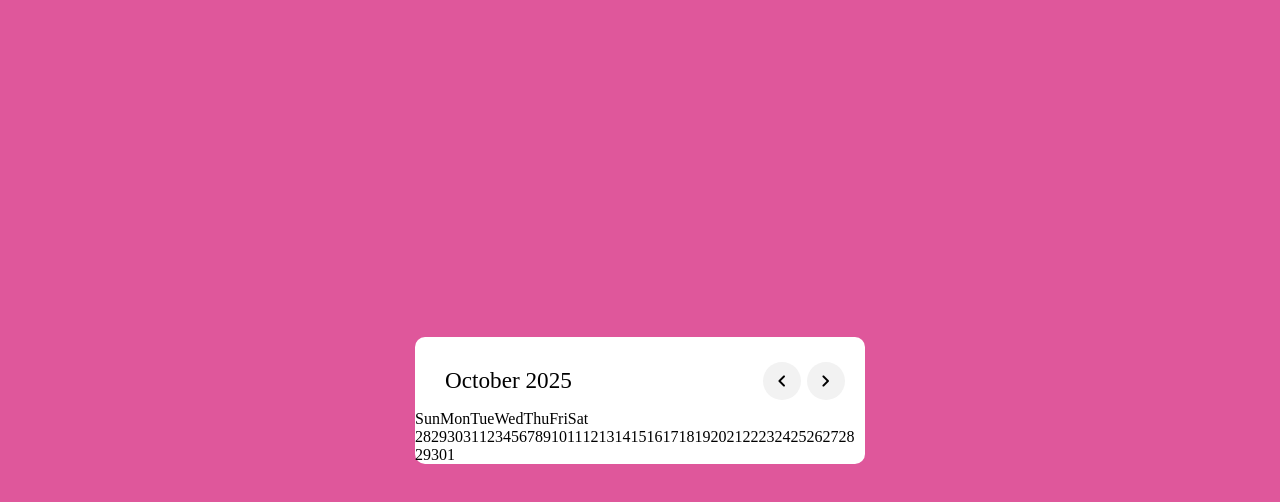
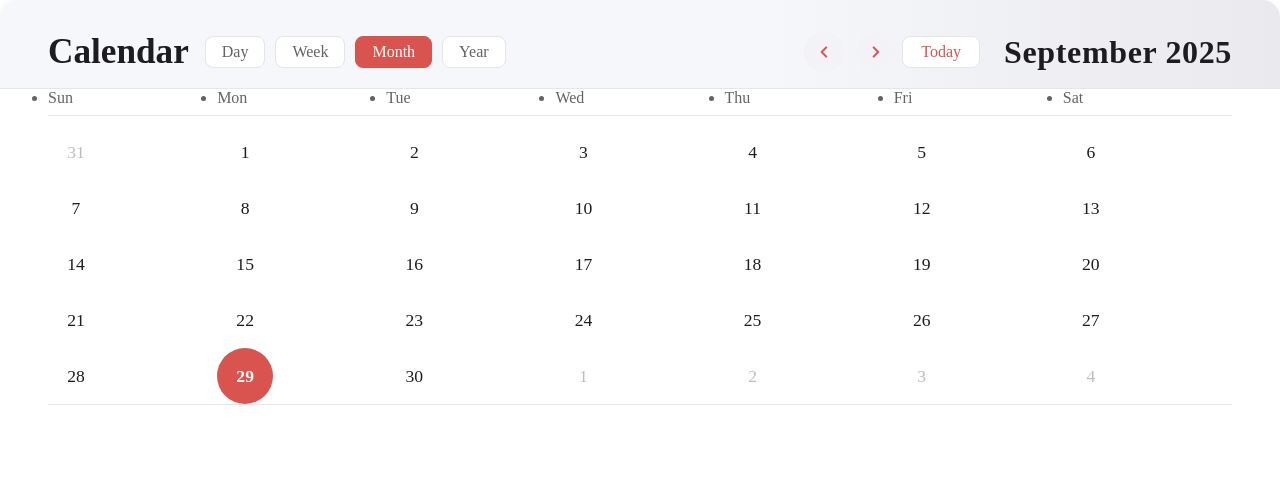
Before and after one commit to Sai-Santosh-Pal/mack-os, a plain HTML site: page apps/calendar.html in a window 1280 px wide. Drawn offline with nearby package versions, Linux system fonts and the light colour scheme; a web font is replaced by a local one.

Commit message:
calendar done

```diff
--- a/apps/calendar.css
+++ b/apps/calendar.css
@@ -1,3 +1,74 @@
+.calendar-placeholder {
+    text-align: center;
+    font-size: 2rem;
+    margin-top: 64px;
+    color: #636366;
+    font-family: 'SF Pro Bold';
+}
+.today-highlight {
+    border: 2px solid #ff3b30;
+    background: #fff0f0;
+    color: #fff !important;
+    font-weight: 600;
+}
+.inactive {
+    color: #bdbdbd;
+    background: none !important;
+    pointer-events: none;
+}
+
+.today-btn {
+    background: #fff;
+    color: #d9534f;
+    border: 1px solid #e5e5ea;
+    border-radius: 8px;
+    padding: 6px 18px;
+    font-size: 1rem;
+    font-weight: 500;
+    cursor: pointer;
+    margin-right: 8px;
+    transition: background 0.2s, border 0.2s;
+}
+.today-btn:hover {
+    background: #f2f2f7;
+    border-color: #d1d1d6;
+}
+
+.nav-btn {
+    background: #fff;
+    color: #636366;
+    border: 1px solid #e5e5ea;
+    border-radius: 8px;
+    padding: 6px 16px;
+    font-size: 1rem;
+    font-weight: 500;
+    cursor: pointer;
+    margin-right: 2px;
+    transition: background 0.2s, border 0.2s;
+}
+.nav-btn.active {
+    background: #d9534f;
+    color: #fff;
+    border-color: #d9534f;
+}
+.nav-btn:hover:not(.active) {
+    background: #f2f2f7;
+    border-color: #d1d1d6;
+}
+
+.search-bar {
+    font-size: 1rem;
+    border-radius: 8px;
+    border: 1px solid #e5e5ea;
+    padding: 6px 12px;
+    outline: none;
+    color: #1d1d1f;
+    background: #f6f7fa;
+    transition: border 0.2s;
+}
+.search-bar:focus {
+    border-color: #007aff;
+}
 @font-face {
     font-family: 'SF Pro';
     src: url('../assets/font/SF-Pro-Display-Regular.otf') format('opentype');
@@ -33,51 +104,127 @@
     transition: 0.1s ease
 }
 
-body{
+body {
+    min-height: 100vh;
+    width: 100vw;
+    background: linear-gradient(135deg, #f6f7fa 0%, #e9e9ee 100%);
     display: flex;
-    align-items: center;
-    justify-content: center;
-    min-height: 100vh;
-    background: #df579b;
-  }
+    align-items: stretch;
+    justify-content: stretch;
+    background: white;
+}
 
-.wrapper{
-    width: 450px;
+.wrapper {
+    width: 100vw;
+    height: 100vh;
+    max-width: 100vw;
+    max-height: 100vh;
     background: #fff;
-    border-radius: 10px;
+    /* border-radius: 18px; */
+    box-shadow: 0 8px 32px rgba(60,60,67,0.15);
+    display: flex;
+    flex-direction: column;
+    margin: 0;
+    padding: 0;
 }
 
 .wrapper header{
     display: flex;
     align-items: center;
-    padding: 25px 30px 10px;
+    padding: 32px 48px 16px;
     justify-content: space-between;
+    background: linear-gradient(90deg, #f6f7fa 60%, #e9e9ee 100%);
+    border-bottom: 1px solid #e5e5ea;
+    border-radius: 18px 18px 0 0;
+    box-shadow: 0 2px 8px rgba(60,60,67,0.07);
 }
 
 header .current-date{
-    font-size: 1.45rem;
-    font-weight: 500;
+    font-size: 2rem;
+    font-weight: 600;
+    color: #1d1d1f;
+    letter-spacing: 0.02em;
 }
 
 header .icons span{
-    height: 38px;
-    width: 38px;
-    margin: 0 1px;
+    height: 40px;
+    width: 40px;
+    margin: 0 4px;
     cursor: pointer;
     text-align: center;
-    line-height: 38px;
+    line-height: 40px;
     border-radius: 50%;
-    background: #f2f2f2;
+    background: #f2f2f7;
+    color: #d9534f;
+    font-size: 1.5rem;
+    transition: background 0.2s;
+}
+
+header .icons span:hover {
+    background: #e5e5ea;
 }
 
 header .icons span:last-child{
     margin-right: -10px;
 }
 
-.calendar ul{
+
+.calendar {
+    flex: 1;
     display: flex;
-    list-style: none;
-    flex-wrap: wrap;
+    flex-direction: column;
+    justify-content: flex-start;
+    background: #fff;
+    border-radius: 0 0 18px 18px;
+    box-shadow: none;
+    padding: 0 48px 32px 48px;
+    overflow: auto;
+}
+
+.weeks {
+    font-size: 1.1rem;
+    font-weight: 500;
+    color: #636366;
+    margin-bottom: 8px;
+    gap: 0;
+    display: grid;
+    grid-template-columns: repeat(7, 1fr);
+    border-bottom: 1px solid #e5e5ea;
+    padding-bottom: 8px;
+}
+
+.days {
+    font-size: 1.15rem;
+    color: #1d1d1f;
+    font-weight: 400;
+    display: grid;
+    grid-template-columns: repeat(7, 1fr);
+    grid-auto-rows: 56px;
+    gap: 0;
+    width: 100%;
+    margin: 0 auto;
+    border-bottom: 1px solid #e5e5ea;
+}
+
+.days li {
+    height: 100%;
+    aspect-ratio: 1 / 1;
+    display: flex;
+    align-items: center;
+    justify-content: center;
+    border-radius: 50%;
+    margin: 0;
+    border: 1px solid transparent;
+    transition: background 0.2s, color 0.2s, border 0.2s;
+    font-size: 1.1rem;
+    position: relative;
+}
+
+.days li.selected {
+    background: #d9534f;
+    color: #fff;
+    font-weight: 600;
+    border: none;
 }
 
 .bold {
@@ -95,3 +242,17 @@ header .icons span:last-child{
 .black {
     font-family: 'SF Pro Black';
 }
+
+.year-view {
+    /* Add padding and grid styling if needed */
+}
+.year-view .month-name {
+    color: #d9534f !important;
+    font-weight: 600;
+}
+.year-view .month-box {
+    background: #f6f7fa;
+    border-radius: 12px;
+    padding: 16px;
+    box-shadow: 0 2px 8px rgba(60,60,67,0.07);
+}
--- a/apps/calendar.html
+++ b/apps/calendar.html
@@ -3,17 +3,31 @@
 <head>
     <meta charset="UTF-8">
     <meta name="viewport" content="width=device-width, initial-scale=1.0">
-    <title>Document</title>
+    <title>Calendar</title>
     <link rel="stylesheet" href="calendar.css">
     <link rel="stylesheet" href="https://fonts.googleapis.com/css2?family=Material+Symbols+Rounded:opsz,wght,FILL,GRAD@20..48,100..700,0..1,-50..200">
+    <script defer src="calendar.js"></script>
 </head>
 <body>
     <div class="wrapper">
         <header>
-            <p class="current-date">October 2025</p>
-            <div class="icons">
-                <span class="material-symbols-rounded">chevron_left</span>
-                <span class="material-symbols-rounded">chevron_right</span>
+            <div style="display:flex;align-items:center;gap:16px;">
+                <h1 style="font-size:2.2rem;font-weight:600;color:#1d1d1f;margin:0;">Calendar</h1>
+                <nav style="display:flex;gap:8px;">
+                    <button class="nav-btn" data-view="day">Day</button>
+                    <button class="nav-btn" data-view="week">Week</button>
+                    <button class="nav-btn active" data-view="month">Month</button>
+                    <button class="nav-btn" data-view="year">Year</button>
+                </nav>
+            </div>
+            <div style="display:flex;align-items:center;gap:16px;">
+                <div class="icons">
+                    <span class="material-symbols-rounded">chevron_left</span>
+                    <span class="material-symbols-rounded">chevron_right</span>
+                </div>
+                <button class="today-btn">Today</button>
+                <span class="current-date">Month Year</span>
+
             </div>
         </header>
         <div class="calendar">
@@ -26,44 +40,11 @@
                 <li>Fri</li>
                 <li>Sat</li>
             </ul>
-            <ul class="days">
-                <li>28</li>
-                <li>29</li>
-                <li>30</li>
-                <li>31</li>
-                <li>1</li>
-                <li>2</li>
-                <li>3</li>
-                <li>4</li>
-                <li>5</li>
-                <li>6</li>
-                <li>7</li>
-                <li>8</li>
-                <li>9</li>
-                <li>10</li>
-                <li>11</li>
-                <li>12</li>
-                <li>13</li>
-                <li>14</li>
-                <li>15</li>
-                <li>16</li>
-                <li>17</li>
-                <li>18</li>
-                <li>19</li>
-                <li>20</li>
-                <li>21</li>
-                <li>22</li>
-                <li>23</li>
-                <li>24</li>
-                <li>25</li>
-                <li>26</li>
-                <li>27</li>
-                <li>28</li>
-                <li>29</li>
-                <li>30</li>
-                <li>1</li>
-            </ul>
+            <ul class="days"></ul>
         </div>
+        <div class="day-view" style="display:none;"></div>
+        <div class="week-view" style="display:none;"></div>
+        <div class="year-view" style="display:none;"></div>
     </div>
 </body>
 </html>
--- /dev/null
+++ b/apps/calendar.js
@@ -0,0 +1,196 @@
+// View switching logic
+const navBtns = document.querySelectorAll('.nav-btn');
+const calendarEl = document.querySelector('.calendar');
+
+function showView(view) {
+  navBtns.forEach(btn => btn.classList.remove('active'));
+  document.querySelector(`.nav-btn[data-view="${view}"]`).classList.add('active');
+  // Hide all views first
+  calendarEl.style.display = 'none';
+  document.querySelector('.day-view').style.display = 'none';
+  document.querySelector('.week-view').style.display = 'none';
+  document.querySelector('.year-view').style.display = 'none';
+
+  if (view === 'month') {
+    calendarEl.style.display = '';
+    renderCalendar(viewYear, viewMonth);
+  } else if (view === 'day') {
+    renderDayView();
+    document.querySelector('.day-view').style.display = '';
+  } else if (view === 'week') {
+    renderWeekView();
+    document.querySelector('.week-view').style.display = '';
+  } else if (view === 'year') {
+    renderYearView();
+    document.querySelector('.year-view').style.display = '';
+  }
+}
+// Render Day View
+function renderDayView() {
+  const dayView = document.querySelector('.day-view');
+  const date = selectedDate;
+  dayView.innerHTML = `<div style="padding:48px;text-align:left;">
+    <h2 style="font-size:2rem;font-weight:600;margin-bottom:16px;">${monthNames[date.getMonth()]} ${date.getDate()}, ${date.getFullYear()}</h2>
+    <div style="font-size:1.2rem;color:#636366;">No events for this day.</div>
+  </div>`;
+}
+
+// Render Week View
+function renderWeekView() {
+  const weekView = document.querySelector('.week-view');
+  const date = selectedDate;
+  // Find start of week (Sunday)
+  const start = new Date(date);
+  start.setDate(date.getDate() - date.getDay());
+  let html = `<div style="padding:48px;text-align:left;">
+    <h2 style="font-size:2rem;font-weight:600;margin-bottom:16px;">Week of ${monthNames[start.getMonth()]} ${start.getDate()}, ${start.getFullYear()}</h2>
+    <table style="width:100%;border-collapse:collapse;">
+      <tr>`;
+  for (let i = 0; i < 7; i++) {
+    const d = new Date(start);
+    d.setDate(start.getDate() + i);
+    html += `<th style="padding:8px 0;font-size:1.1rem;color:#636366;border-bottom:1px solid #e5e5ea;">${['Sun','Mon','Tue','Wed','Thu','Fri','Sat'][i]}</th>`;
+  }
+  html += '</tr><tr>';
+  for (let i = 0; i < 7; i++) {
+    const d = new Date(start);
+    d.setDate(start.getDate() + i);
+    html += `<td style="padding:24px 0;text-align:center;font-size:1.3rem;">${d.getDate()}</td>`;
+  }
+  html += '</tr></table><div style="font-size:1.2rem;color:#636366;margin-top:24px;">No events for this week.</div></div>';
+  weekView.innerHTML = html;
+}
+
+// Render Year View
+function renderYearView() {
+  const yearView = document.querySelector('.year-view');
+  const year = viewYear;
+  let html = `<div style="padding:48px;text-align:left;">
+    <h2 style="font-size:2rem;font-weight:600;margin-bottom:16px;">${year}</h2>
+    <div style="display:grid;grid-template-columns:repeat(4,1fr);gap:32px;">`;
+  for (let m = 0; m < 12; m++) {
+    html += `<div class="month-box">
+      <div class="month-name" style="font-size:1.1rem;font-weight:600;margin-bottom:8px;">${monthNames[m]}</div>`;
+    // Get first day and last date
+    const firstDay = new Date(year, m, 1).getDay();
+    const lastDate = new Date(year, m + 1, 0).getDate();
+    html += '<div style="display:grid;grid-template-columns:repeat(7,1fr);font-size:0.95rem;color:#636366;">';
+    for (let i = 0; i < firstDay; i++) html += `<div></div>`;
+    for (let d = 1; d <= lastDate; d++) html += `<div>${d}</div>`;
+    html += '</div></div>';
+  }
+  html += '</div></div>';
+  yearView.innerHTML = html;
+}
+
+navBtns.forEach(btn => {
+  btn.addEventListener('click', () => {
+    showView(btn.getAttribute('data-view'));
+  });
+});
+
+
+// macOS-style Calendar logic
+const currentDate = document.querySelector('.current-date');
+const daysContainer = document.querySelector('.days');
+const prevBtn = document.querySelector('.icons span:first-child');
+const nextBtn = document.querySelector('.icons span:last-child');
+const todayBtn = document.querySelector('.today-btn');
+
+const monthNames = [
+  'January', 'February', 'March', 'April', 'May', 'June',
+  'July', 'August', 'September', 'October', 'November', 'December'
+];
+
+let today = new Date();
+let selectedDate = new Date(today);
+let viewYear = today.getFullYear();
+let viewMonth = today.getMonth();
+
+// Default to month view
+showView('month');
+
+function renderCalendar(year, month) {
+  currentDate.textContent = `${monthNames[month]} ${year}`;
+  daysContainer.innerHTML = '';
+
+  const firstDayOfMonth = new Date(year, month, 1);
+  const lastDayOfMonth = new Date(year, month + 1, 0);
+  const firstDayIndex = firstDayOfMonth.getDay();
+  const lastDate = lastDayOfMonth.getDate();
+
+  // Previous month's trailing days
+  const prevMonthLastDate = new Date(year, month, 0).getDate();
+  for (let i = firstDayIndex - 1; i >= 0; i--) {
+    const li = document.createElement('li');
+    li.className = 'inactive';
+    li.textContent = prevMonthLastDate - i;
+    daysContainer.appendChild(li);
+  }
+
+  // Current month days
+  for (let i = 1; i <= lastDate; i++) {
+    const li = document.createElement('li');
+    li.textContent = i;
+    if (
+      year === selectedDate.getFullYear() &&
+      month === selectedDate.getMonth() &&
+      i === selectedDate.getDate()
+    ) {
+      li.classList.add('selected');
+    }
+    if (
+      year === today.getFullYear() &&
+      month === today.getMonth() &&
+      i === today.getDate()
+    ) {
+      li.classList.add('today-highlight');
+    }
+    li.addEventListener('click', () => {
+      document.querySelectorAll('.days li').forEach(el => el.classList.remove('selected'));
+      li.classList.add('selected');
+      selectedDate = new Date(year, month, i);
+      renderCalendar(viewYear, viewMonth);
+    });
+    daysContainer.appendChild(li);
+todayBtn.addEventListener('click', () => {
+  viewYear = today.getFullYear();
+  viewMonth = today.getMonth();
+  selectedDate = new Date(today);
+  renderCalendar(viewYear, viewMonth);
+});
+// Optional: Add style for today-highlight in CSS
+  }
+
+  // Next month's leading days
+  const totalCells = firstDayIndex + lastDate;
+  const nextDays = 7 - (totalCells % 7);
+  if (nextDays < 7) {
+    for (let i = 1; i <= nextDays; i++) {
+      const li = document.createElement('li');
+      li.className = 'inactive';
+      li.textContent = i;
+      daysContainer.appendChild(li);
+    }
+  }
+}
+
+prevBtn.addEventListener('click', () => {
+  viewMonth--;
+  if (viewMonth < 0) {
+    viewMonth = 11;
+    viewYear--;
+  }
+  renderCalendar(viewYear, viewMonth);
+});
+
+nextBtn.addEventListener('click', () => {
+  viewMonth++;
+  if (viewMonth > 11) {
+    viewMonth = 0;
+    viewYear++;
+  }
+  renderCalendar(viewYear, viewMonth);
+});
+
+renderCalendar(viewYear, viewMonth);
```
